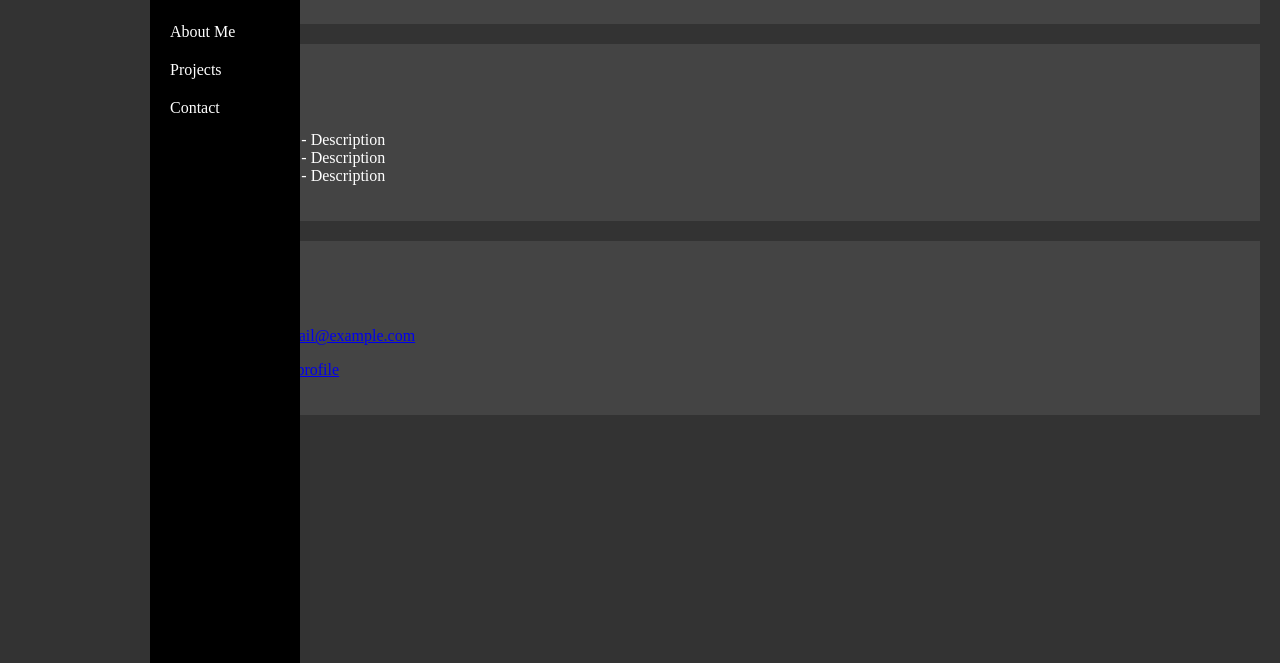
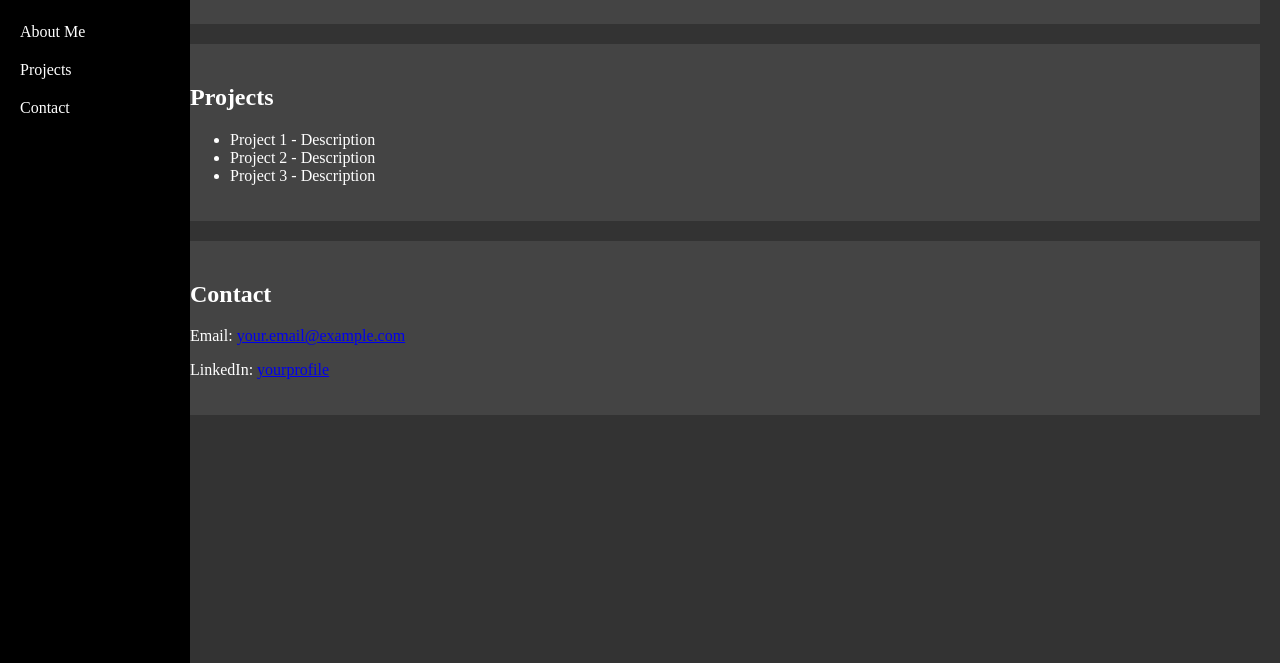
Before and after one commit to swellmichelle60/personal-website, a plain HTML site: page index.html in a window 1280 px wide. Shown: the part 137-800 px from the top of the page. Drawn offline with Linux system fonts and the light colour scheme.

Commit message:
Update styles.css

```diff
--- a/styles.css
+++ b/styles.css
@@ -7,13 +7,13 @@ body {
 }
 
 header, nav, section {
-    margin-left: 150px;
+    margin-left: 0;
 }
 
 header {
     background-color: #000;
     color: #fff;
-    padding: 20px 0;
+    padding: 20px;
     position: fixed;
     top: 0;
     left: 0;
@@ -59,6 +59,6 @@ nav ul li a {
 
 section {
     padding: 20px;
-    margin: 20px 20px 20px 180px;
+    margin: 20px 20px 20px 170px;
     background-color: #444;
 }
```
